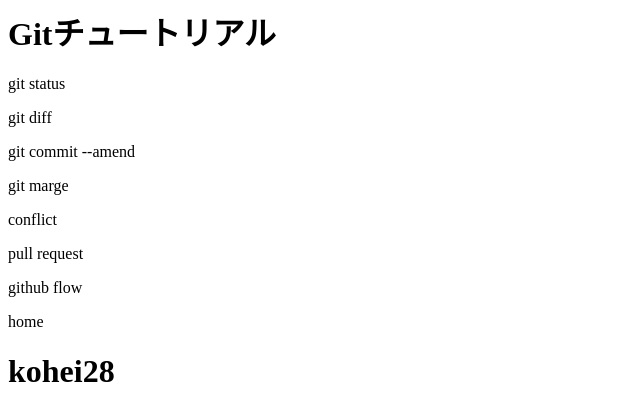
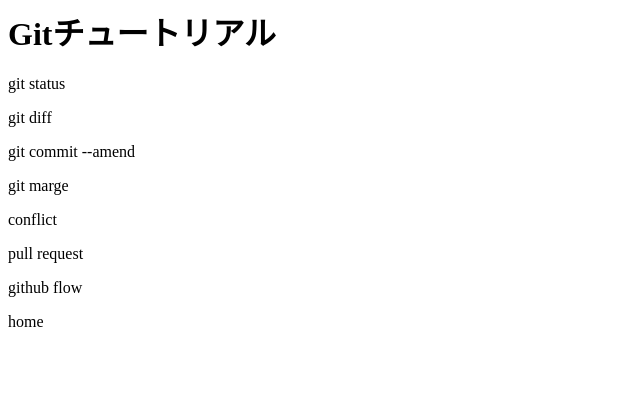
Before and after one commit to kohei28/git_tutorial, a plain HTML site: page index.html in a window 1280 px wide. Shown: the whole page, without its empty margins (0-640 px from the left). Drawn offline with Linux system fonts and the light colour scheme.

Commit message:
Revert "kohei28を追記"

```diff
--- a/index.html
+++ b/index.html
@@ -7,4 +7,3 @@
 <p>pull request</p>
 <p>github flow</p>
 <p>home</p>
-<h1>kohei28</h1>
```
